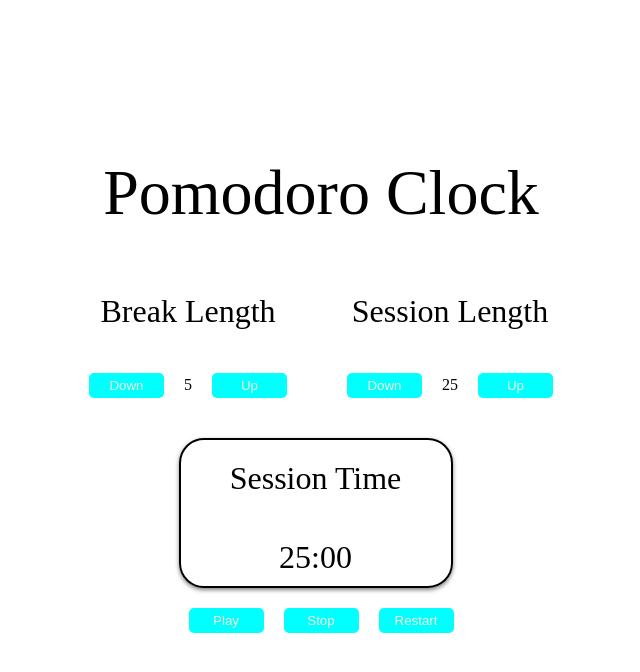
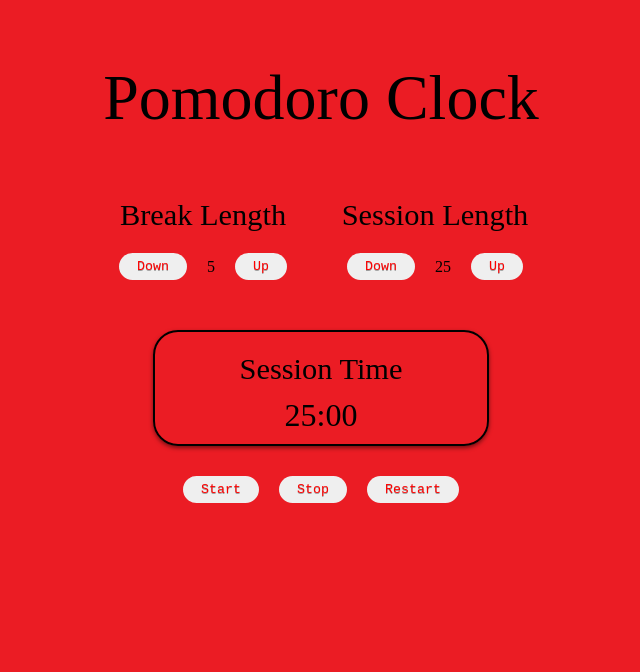
Before and after one commit to Jasonx235/React-Pomodoro, a React (Create React App) app: page / in a window 1280 px wide. Shown: the top 672 px of the page, without its empty margins (319-959 px from the left). Built offline with nearby package versions, Linux system fonts and the light colour scheme.

Commit message:
DEV: completed functionality/Need to be styled

```diff
--- a/src/App.css
+++ b/src/App.css
@@ -1,9 +1,15 @@
 main{
     display: flex;
     flex-direction: column;
-    height: 90vh;
+    height: 100%;
     justify-content: center;
     align-items: center;
+    font-family: mo;
+}
+
+body{
+    background-color: #EB1C24;
+
 }
 
 h2{
@@ -12,10 +18,10 @@ h2{
 }
 h4{
     text-align: center;
-    font-size: 2rem;
+    font-size: 1.9rem;
     font-weight: 400;
-    margin-top: 0;
     margin-top: 10px;
+    margin-bottom: 10px;
 }
 
 .IntervalBox{
@@ -27,7 +33,7 @@ h4{
 
 .IntervalLengthContainer{
     display: flex;
-    margin: 0 40px;
+    margin: 0 60px;
 }
 
 .IntervalLength{
@@ -36,23 +42,34 @@ h4{
 }
 
 button{
-    padding: 5px 10px;
-    margin: 0 10px;
-    height: 25px;
-    background-color: aqua;
-    border: none;
-    outline: none;
-    cursor: pointer;
-    color:beige;
-    width: 75px;
-    border-radius: 5px;
+    display:inline-block;
+    padding:0.3em 1.2em;
+    margin: 10px;
+    border:0.16em solid rgba(255,255,255,0);
+    border-radius:2em;
+    box-sizing: border-box;
+    text-decoration:none;
+    font-family: monospace;
+    font-weight:300;
+    color:rgb(255, 0, 0);
+    text-shadow: 0 0.04em 0.04em rgba(0,0,0,0.35);
+    text-align:center;
+    transition: all 0.2s;
+    width: 75 px;
+}
+
+button:hover{
+    border-color: rgba(255,255,255,1);
+}
+
+button:disabled {
+    cursor: not-allowed;
 }
 
 .TimerContainer{
     border: 2px solid black;
     margin-top: 40px;
     border-radius: 25px;
-    width: 250px;
     text-align: center;
     box-shadow: 0 2px 4px rgba(0, 0, 0, 0.5);
     padding: 10px;
@@ -64,5 +81,8 @@ button{
 
 .timer-action{
     margin-top: 20px;
+    margin-left: 20px;
+    margin-right: 20px;
     text-align: center;
+
 }
--- a/src/components/App.js
+++ b/src/components/App.js
@@ -10,13 +10,18 @@ class App extends React.Component{
     this.state = {
       breakLength: 5,
       sessionLength: 25,
-      TimerMinute: 25
+      TimerMinute: 25,
+      isPlay: false
     };
 
     this.onIncreaseBreakLength = this.onIncreaseBreakLength.bind(this);
     this.onDecreaseBreakLength = this.onDecreaseBreakLength.bind(this);
     this.onIncreaseSessionLength = this.onIncreaseSessionLength.bind(this);
     this.onDecreaseSessionLength = this.onDecreaseSessionLength.bind(this);
+    this.onUpdateTimerMinute = this.onUpdateTimerMinute.bind(this);
+    this.onToggleInterval = this.onToggleInterval.bind(this);
+    this.onReset = this.onReset.bind(this);
+    this.onPlay = this.onPlay.bind(this);
   }
 
   onIncreaseBreakLength(){
@@ -38,7 +43,8 @@ class App extends React.Component{
   onIncreaseSessionLength(){
     this.setState((prevState) => {
       return{
-        sessionLength: prevState.sessionLength + 1
+        sessionLength: prevState.sessionLength + 1,
+        TimerMinute: prevState.sessionLength + 1
       }
     });
   }
@@ -46,30 +52,70 @@ class App extends React.Component{
   onDecreaseSessionLength(){
     this.setState((prevState) => {
       return{
-        sessionLength: prevState.sessionLength - 1
+        sessionLength: prevState.sessionLength - 1,
+        TimerMinute: prevState.sessionLength - 1
       }
     });
   }
 
+  onUpdateTimerMinute(){
+    this.setState((prevState) => {
+      return{
+        TimerMinute: prevState.TimerMinute - 1
+      }
+    });
+  }
 
+  onToggleInterval(isSession){
+    if(isSession){
+      this.setState({
+        TimerMinute: this.state.sessionLength
+      })
+    }else{
+      this.setState({
+        TimerMinute: this.state.breakLength
+      })
+    }
+  }
 
+  onReset(){
+    this.setState({
+      TimerMinute: this.state.sessionLength
+    })
+  }
+
+  onPlay(isPlay){
+    this.setState({
+      isPlay: isPlay
+    })
+  }
   render(){
     return (
       <main>
         <h2>Pomodoro Clock</h2>
         <section className = "IntervalLengthContainer">
           <BreakInterval
+          isPlay = {this.state.isPlay}
           BreakInterval={this.state.breakLength}
           increaseBreak={this.onIncreaseBreakLength}
           decreaseBreak={this.onDecreaseBreakLength}
           />
           <SessionInterval
+          isPlay = {this.state.isPlay}
           SessionInterval={this.state.sessionLength}
           increaseSession={this.onIncreaseSessionLength}
           decreaseSession={this.onDecreaseSessionLength}
           />
         </section>
-        <Timer TimerMinute={this.state.TimerMinute}/>
+        <Timer
+        isPlay = {this.state.isPlay}
+        TimerMinute = {this.state.TimerMinute}
+        breakLength = {this.state.breakLength}
+        UpdateTimerMinute = {this.onUpdateTimerMinute}
+        onToggleInterval = {this.onToggleInterval}
+        resetTimer={this.onReset}
+        onPlay={this.onPlay}
+        />
       </main>
     );
   }
--- a/src/components/BreakInterval.js
+++ b/src/components/BreakInterval.js
@@ -19,9 +19,9 @@ function BreakInterval(props){
         <section>
             <h4>Break Length</h4>
             <section className="IntervalBox">
-                <button onClick={decreaseCounter}>Down</button>
+                <button disabled={props.isPlay === true ? "disabled" : ""} onClick={decreaseCounter}>Down</button>
                 <p className="IntervalLength">{props.BreakInterval}</p>
-                <button onClick={increaseCounter}>Up</button>
+                <button disabled={props.isPlay === true ? "disabled" : ""} onClick={increaseCounter}>Up</button>
             </section>
         </section>
     )
--- a/src/components/SessionInterval.js
+++ b/src/components/SessionInterval.js
@@ -20,9 +20,9 @@ function SessionInterval(props){
         <section>
             <h4>Session Length</h4>
             <section className="IntervalBox">
-                <button onClick = {decreaseSession}>Down</button>
+                <button disabled={props.isPlay === true ? "disabled" : ""} onClick = {decreaseSession}>Down</button>
                 <p className="IntervalLength">{props.SessionInterval}</p>
-                <button onClick = {increaseSession}>Up</button>
+                <button disabled={props.isPlay === true ? "disabled" : ""} onClick = {increaseSession}>Up</button>
             </section>
         </section>
     )
--- a/src/components/Timer.js
+++ b/src/components/Timer.js
@@ -1,4 +1,5 @@
 import React from 'react'
+import testUtils from 'react-dom/test-utils';
 
 class Timer extends React.Component{
 
@@ -6,9 +7,75 @@ class Timer extends React.Component{
         super();
         this.state = {
             isSession: true,
-            TimerSecond: 0
+            TimerSecond: 0,
+            intervalID: 0
+        };
+
+        this.start = this.start.bind(this);
+        this.stop = this.stop.bind(this);
+        this.restart = this.restart.bind(this);
+        this.decreaseTimer = this.decreaseTimer.bind(this);
+    }
+
+    start(){
+        let intervalID = setInterval(this.decreaseTimer, 1000);
+        this.props.onPlay(true);
+        this.setState({
+            intervalID: intervalID
+        })
+    }
+
+    decreaseTimer(){
+        switch(this.state.TimerSecond){
+            case 0:
+                if(this.props.TimerMinute === 0){
+                    if(this.state.isSession){
+                        this.setState({
+                            isSession: false
+                        });
+                        this.props.onToggleInterval(this.state.isSession);
+                    }
+                    else{
+                        this.setState({
+                            isSession: true
+                        });
+                        this.props.onToggleInterval(this.state.isSession);
+                    }
+                }else{
+                this.props.UpdateTimerMinute()
+                this.setState({
+                    TimerSecond: 59
+                })
+            }
+                break;
+            default:
+                this.setState((prevState) =>{
+                    return{
+                        TimerSecond: prevState.TimerSecond - 1
+                    }
+                })
+                break;
         }
+
     }
+
+    stop(){
+        clearInterval(this.state.intervalID);
+        this.props.onPlay(false);
+    }
+
+    restart(){
+        this.stop();
+        this.props.resetTimer();
+        this.props.onPlay(false);
+        this.setState({
+            TimerSecond: 0,
+            isSession: true
+        })
+
+    }
+
+
     render(){
         return(
             <section>
@@ -16,16 +83,17 @@ class Timer extends React.Component{
                     <h4>{this.state.isSession === true ? "Session Time" : "Break Time"}</h4>
                     <span className="timer">{this.props.TimerMinute}</span>
                     <span className="timer">:</span>
-                    <span className="timer">{this.state.TimerSecond === 0 ?
+                    <span className="timer">
+                        {this.state.TimerSecond === 0 ?
                         "00"
                         : this.state.TimerSecond < 10
                         ? "0" + this.state.TimerSecond
                         : this.state.TimerSecond}</span>
                 </section>
                 <section className="timer-action">
-                        <button>Play</button>
-                        <button>Stop</button>
-                        <button>Restart</button>
+                        <button disabled={this.props.isPlay === true ? "disabled" : ""} onClick={this.start}>Start</button>
+                        <button onClick={this.stop}>Stop</button>
+                        <button onClick={this.restart}>Restart</button>
                 </section>
             </section>
 
```
Also changed, not shown: 1 other file (tests, documents, lock files or other folders).
